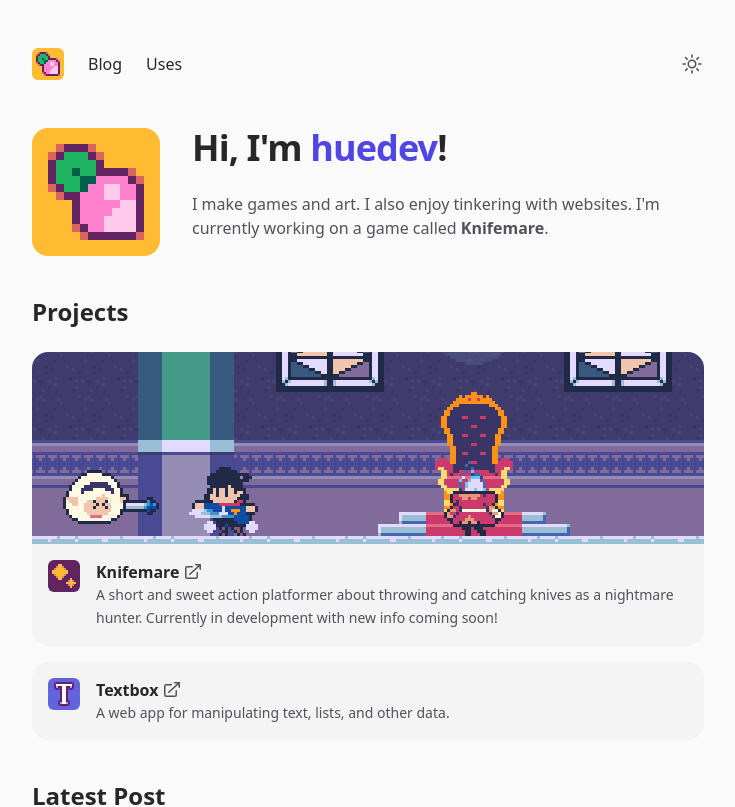
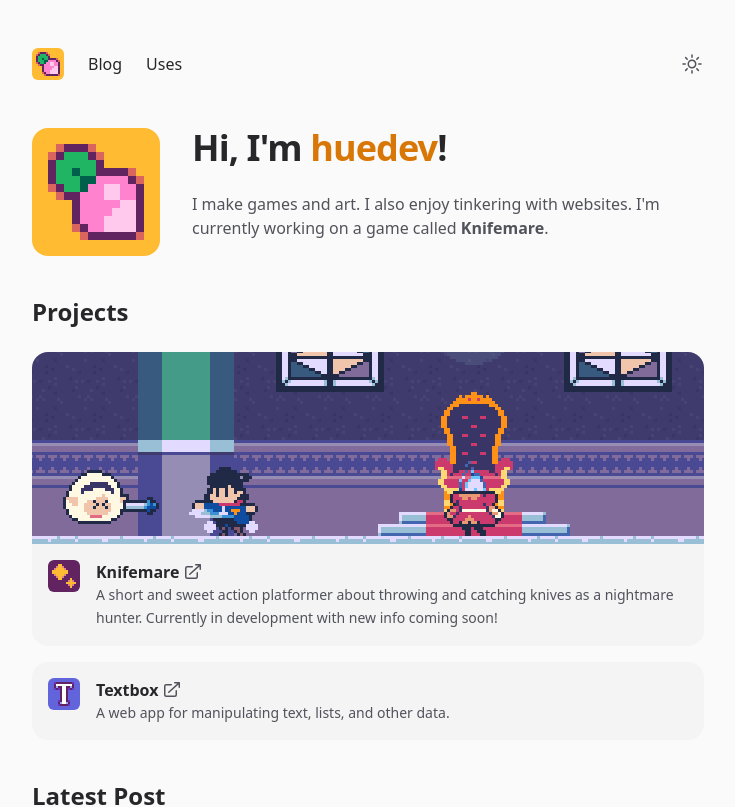
Before and after one commit to huedev/website, a Next.js app: page / in a window 1280 px wide. Shown: the top 807 px of the page, without its empty margins (272-1007 px from the left). Built offline with nearby package versions, Linux system fonts and the light colour scheme; a web font is replaced by a local one.

Commit message:
Amber branding color to match turnip icon

```diff
--- a/src/components/Header.js
+++ b/src/components/Header.js
@@ -7,7 +7,7 @@ function NavLink({ href, children }) {
   return (
     <Link
       href={href}
-      className="transition hover:text-indigo-500 dark:hover:text-indigo-400"
+      className="transition hover:text-amber-600 dark:hover:text-amber-500"
     >
       {children}
     </Link>
@@ -81,8 +81,8 @@ function ModeToggle() {
       className="group transition"
       onClick={toggleMode}
     >
-      <SunIcon className="h-6 w-6 flex-none text-zinc-600 group-hover:text-indigo-500 dark:hidden" />
-      <MoonIcon className="hidden h-6 w-6 flex-none text-zinc-400 group-hover:text-indigo-400 dark:block" />
+      <SunIcon className="h-6 w-6 flex-none text-zinc-600 group-hover:text-amber-600 dark:hidden" />
+      <MoonIcon className="hidden h-6 w-6 flex-none text-zinc-400 group-hover:text-amber-500 dark:block" />
     </button>
   )
 }
--- a/src/pages/index.js
+++ b/src/pages/index.js
@@ -112,7 +112,7 @@ export default function Home() {
           </div>
           <div className="ml-8">
             <h1 className="text-3xl font-bold tracking-tight text-zinc-800 dark:text-zinc-100 sm:text-4xl">
-              Hi, I&apos;m <span className="text-indigo-600 dark:text-indigo-500">huedev</span>!
+              Hi, I&apos;m <span className="text-amber-600 dark:text-amber-500">huedev</span>!
             </h1>
             <p className="mt-6 text-base text-zinc-600 dark:text-zinc-400">
               I make games and art. I also enjoy tinkering with websites. I&apos;m currently working on a game called <strong>Knifemare</strong>.
```
